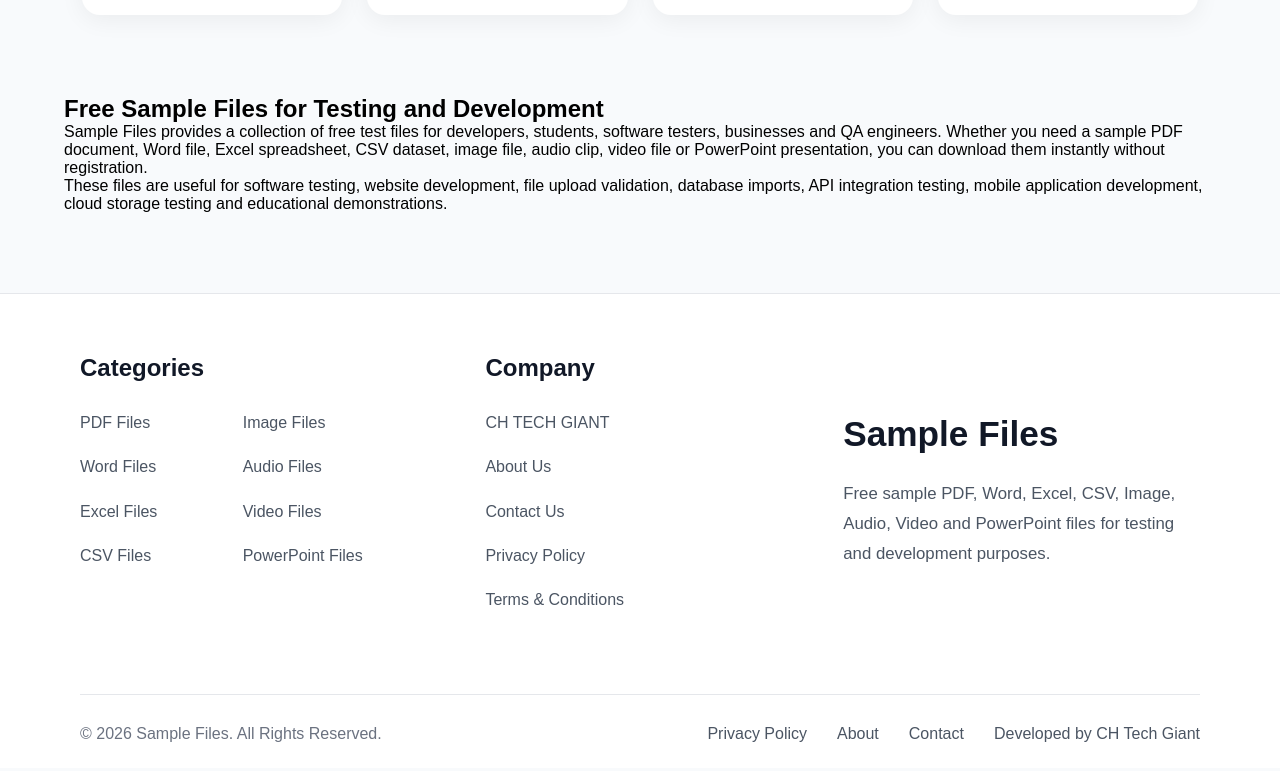
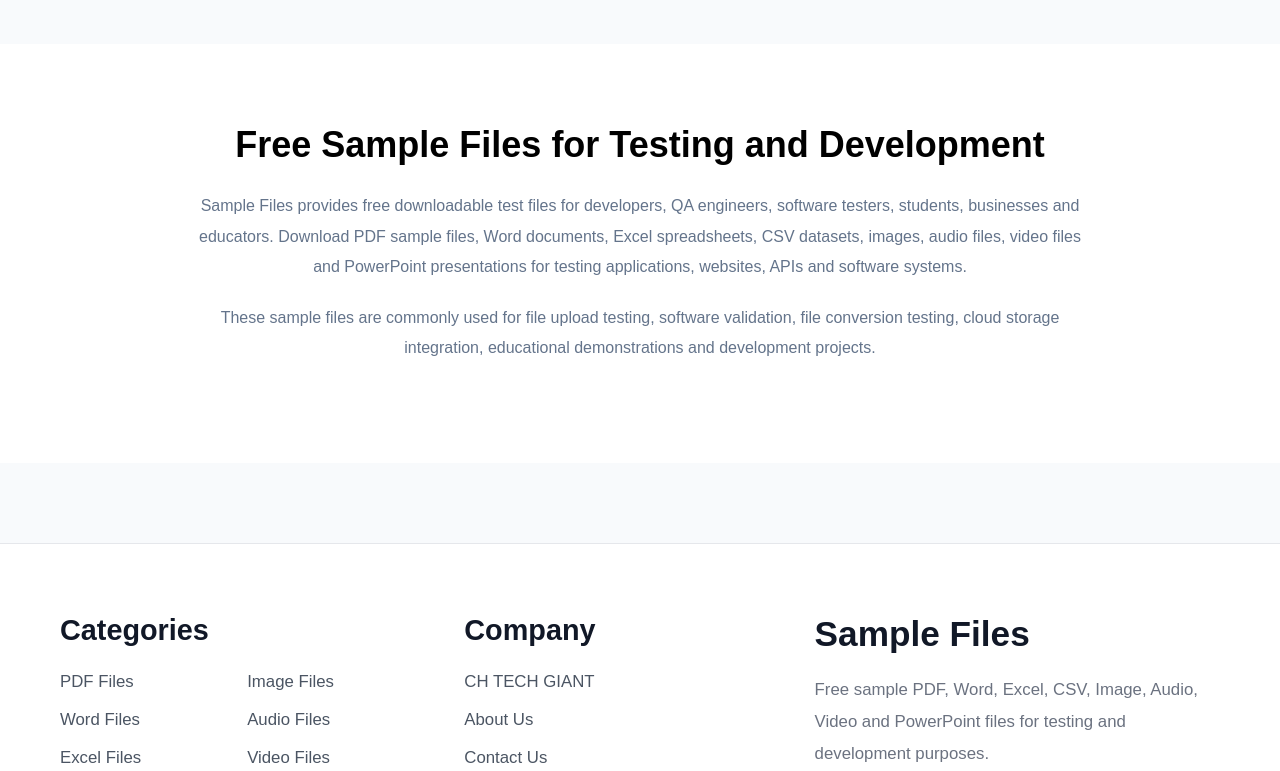
Before and after one commit to harichandranc/sample-files, a React (Vite) app: page / in a window 1280 px wide. Shown: the part 1389-2160 px from the top of the page. Built offline with nearby package versions, Linux system fonts and the light colour scheme.

Commit message:
updated service page

```diff
--- a/src/components/Footer.jsx
+++ b/src/components/Footer.jsx
@@ -29,17 +29,21 @@ function Footer() {
             </div>
           </div>
 
-          {/* Company */}
           <div className="footer-column">
+
   <h4>Company</h4>
 
-            <Link to="/"> CH TECH GIANT</Link>
-            <Link to="/about">About Us</Link>
-            <Link to="/contact">Contact Us</Link>
+  <a
+    href="https://chtechgiant.com"
+    target="_blank"
+    rel="noopener noreferrer"
+  >
+    CH TECH GIANT
+  </a>
+
+  <Link to="/about-us">About Us</Link>
+  <Link to="/contact-us">Contact Us</Link>
   <Link to="/privacy-policy">Privacy Policy</Link>
-            <Link to="/terms-and-conditions">Terms & Conditions</Link>
-
-
 </div>
 
           {/* Branding */}
@@ -59,29 +63,19 @@ function Footer() {
         </div>
 
         <div className="footer-bottom">
-
   <p>
     © 2026 Sample Files. All Rights Reserved.
   </p>
 
   <div className="footer-bottom-links">
-            <Link to="/privacy-policy">
-              Privacy Policy
-            </Link>
-
-            <Link to="/about">
-              About
-            </Link>
-
-            <Link to="/contact">
-              Contact
-            </Link>
-
-            <span>
+    <a
+      href="https://chtechgiant.com"
+      target="_blank"
+      rel="noopener noreferrer"
+    >
       Developed by CH Tech Giant
-            </span>
+    </a>
   </div>
-
 </div>
 
       </div>
--- a/src/main.jsx
+++ b/src/main.jsx
@@ -1,10 +1,14 @@
 import React from "react";
 import ReactDOM from "react-dom/client";
+import { HelmetProvider } from "react-helmet-async";
+
 import App from "./App";
 import "./styles/global.css";
 
 ReactDOM.createRoot(document.getElementById("root")).render(
   <React.StrictMode>
-    <App />
+    <HelmetProvider>
+      <App />
+    </HelmetProvider>
   </React.StrictMode>
 );
--- /dev/null
+++ b/src/pages/AboutUs.jsx
@@ -0,0 +1,48 @@
+import "../styles/layout.css";
+
+function AboutUs() {
+  return (
+    <>
+      <section className="page-header">
+        <div className="container">
+          <h1>About Us</h1>
+
+          <p>
+            Learn more about Sample Files and our mission to
+            provide free downloadable files for testing and
+            development.
+          </p>
+        </div>
+      </section>
+
+      <section className="page-content">
+        <div className="container">
+          <h2>Who We Are</h2>
+
+          <p>
+            Sample Files is a free online resource created to
+            help developers, students, software testers, and
+            businesses download sample files in various formats.
+          </p>
+
+          <p>
+            We provide PDF, Word, Excel, CSV, Image, Audio,
+            Video, and PowerPoint files that can be used for
+            software testing, learning, demonstrations, and
+            development projects.
+          </p>
+
+          <h2>Our Goal</h2>
+
+          <p>
+            Our goal is to make it simple and convenient for
+            users to access sample files without registration,
+            subscriptions, or hidden fees.
+          </p>
+        </div>
+      </section>
+    </>
+  );
+}
+
+export default AboutUs;
--- /dev/null
+++ b/src/pages/ContactUs.jsx
@@ -0,0 +1,50 @@
+import "../styles/layout.css";
+
+function ContactUs() {
+  return (
+    <>
+      <section className="page-header">
+        <div className="container">
+          <h1>Contact Us</h1>
+
+          <p>
+            Have questions, suggestions, or feedback? We'd love
+            to hear from you.
+          </p>
+        </div>
+      </section>
+
+      <section className="page-content">
+        <div className="container">
+          <h2>Get In Touch</h2>
+
+          <p>
+            If you have any questions regarding our sample
+            files, website content, or would like to suggest
+            additional file formats, please contact us.
+          </p>
+
+          <p>
+            <strong>Email:</strong> info@chtechgiant.com
+          </p>
+
+          <p>
+            <strong>Phone:</strong> +91 9980785020
+          </p>
+
+          <p>
+            <strong>Company:</strong> CH TECH GIANT (OPC)
+            PRIVATE LIMITED
+          </p>
+
+          <p>
+            <strong>Location:</strong> Karnataka,
+            India
+          </p>
+        </div>
+      </section>
+    </>
+  );
+}
+
+export default ContactUs;
--- a/src/pages/Home.jsx
+++ b/src/pages/Home.jsx
@@ -19,23 +19,41 @@ function Home() {
     <>
       <Helmet>
         <title>
-          Free Sample Files Download | PDF, Word, Excel, CSV,
-          Images, Audio & Video
+          Free Sample Files Download | PDF, Word, Excel, CSV, Images, Audio & Video
         </title>
 
         <meta
           name="description"
-          content="Download free sample files for testing and development. Get PDF sample files, Word documents, Excel spreadsheets, CSV files, images, audio, video and PowerPoint files instantly."
+          content="Download free sample PDF files, Word documents, Excel spreadsheets, CSV files, images, audio files, video files and PowerPoint presentations for testing, development, software validation and educational purposes."
         />
 
         <meta
           name="keywords"
-          content="sample files, test files, dummy files, pdf sample file, word sample file, excel sample file, csv sample file, image sample file, audio sample file, video sample file, powerpoint sample file, download sample files"
+          content="sample files, test files, dummy files, free sample files, pdf sample file download, sample pdf, word sample file, docx sample file, excel sample file, xlsx sample file, csv sample file, image sample file, jpg sample file, png sample file, audio sample file, mp3 sample file, video sample file, mp4 sample file, powerpoint sample file, ppt sample file, testing files, upload test files, download sample files"
+        />
+
+        <meta name="robots" content="index, follow" />
+
+        <meta
+          property="og:title"
+          content="Free Sample Files Download"
+        />
+
+        <meta
+          property="og:description"
+          content="Download PDF, Word, Excel, CSV, Image, Audio, Video and PowerPoint sample files for testing and development."
+        />
+
+        <meta property="og:type" content="website" />
+
+        <meta
+          property="og:url"
+          content="https://samplefiles.chtechgiant.com"
         />
 
         <link
           rel="canonical"
-          href="https://samplefiles.chtechgiant.com/"
+          href="https://samplefiles.chtechgiant.com"
         />
       </Helmet>
 
@@ -47,15 +65,14 @@ function Home() {
 
           <h1>
             Download Free
-            <span> Sample Files</span>
+            <span>Sample Files</span>
           </h1>
 
           <p>
-            Download free sample PDF files, Word documents,
-            Excel spreadsheets, CSV files, images, audio,
-            video and PowerPoint presentations for testing,
-            development, software demos, QA validation and
-            educational purposes.
+            Download free sample PDF, Word, Excel, CSV,
+            Image, Audio, Video and PowerPoint files for
+            testing, development, education and software
+            validation.
           </p>
 
           <div className="hero-buttons">
@@ -70,12 +87,12 @@ function Home() {
 
           <div className="hero-stats">
             <div>
-              <strong>100+</strong>
+              <strong>Multiple</strong>
               <span>Sample Files</span>
             </div>
 
             <div>
-              <strong>8</strong>
+              <strong>All</strong>
               <span>Categories</span>
             </div>
 
@@ -93,10 +110,8 @@ function Home() {
             <h2>Browse Sample File Categories</h2>
 
             <p>
-              Find and download free sample files in multiple
-              formats including PDF, DOCX, XLSX, CSV, JPG,
-              PNG, MP3, MP4 and PPT for testing applications,
-              websites, APIs and software projects.
+              Download sample PDF, Word, Excel, CSV, Image,
+              Audio, Video and PowerPoint files instantly.
             </p>
           </div>
 
@@ -108,9 +123,7 @@ function Home() {
                 className="category-card"
               >
                 <div className="icon">{item.icon}</div>
-
                 <h3>{item.title}</h3>
-
                 <span>View Files →</span>
               </Link>
             ))}
@@ -123,21 +136,22 @@ function Home() {
           <h2>Free Sample Files for Testing and Development</h2>
 
           <p>
-            Sample Files provides a collection of free test
-            files for developers, students, software testers,
-            businesses and QA engineers. Whether you need a
-            sample PDF document, Word file, Excel spreadsheet,
-            CSV dataset, image file, audio clip, video file or
-            PowerPoint presentation, you can download them
-            instantly without registration.
+            Sample Files provides free downloadable test
+            files for developers, QA engineers, software
+            testers, students, businesses and educators.
+            Download PDF sample files, Word documents,
+            Excel spreadsheets, CSV datasets, images,
+            audio files, video files and PowerPoint
+            presentations for testing applications,
+            websites, APIs and software systems.
           </p>
 
           <p>
-            These files are useful for software testing,
-            website development, file upload validation,
-            database imports, API integration testing, mobile
-            application development, cloud storage testing and
-            educational demonstrations.
+            These sample files are commonly used for file
+            upload testing, software validation, file
+            conversion testing, cloud storage integration,
+            educational demonstrations and development
+            projects.
           </p>
         </div>
       </section>
--- /dev/null
+++ b/src/pages/PrivacyPolicy.jsx
@@ -0,0 +1,64 @@
+import "../styles/layout.css";
+
+function PrivacyPolicy() {
+  return (
+    <>
+      <section className="page-header">
+        <div className="container">
+          <h1>Privacy Policy</h1>
+
+          <p>
+            Learn how we collect, use, and protect information
+            on Sample Files.
+          </p>
+        </div>
+      </section>
+
+      <section className="page-content">
+        <div className="container">
+          <h2>Information We Collect</h2>
+
+          <p>
+            We may collect non-personal information such as
+            browser type, device information, pages visited,
+            and general website usage statistics.
+          </p>
+
+          <h2>Cookies</h2>
+
+          <p>
+            Our website may use cookies to improve user
+            experience and analyze website traffic.
+          </p>
+
+          <h2>Third-Party Services</h2>
+
+          <p>
+            We may use third-party services such as analytics
+            and advertising providers. These services may
+            collect information according to their own privacy
+            policies.
+          </p>
+
+          <h2>Google AdSense</h2>
+
+          <p>
+            Google may use cookies to serve ads based on your
+            visit to this website and other websites on the
+            internet.
+          </p>
+
+          <h2>Contact</h2>
+
+          <p>
+            If you have any questions regarding this Privacy
+            Policy, please contact us at
+            info@chtechgiant.com.
+          </p>
+        </div>
+      </section>
+    </>
+  );
+}
+
+export default PrivacyPolicy;
--- a/src/styles/home.css
+++ b/src/styles/home.css
@@ -176,3 +176,21 @@
     font-size: 30px;
   }
 }
+.seo-content {
+  padding: 80px 0;
+  background: #ffffff;
+}
+
+.seo-content h2 {
+  text-align: center;
+  font-size: 36px;
+  margin-bottom: 25px;
+}
+
+.seo-content p {
+  max-width: 900px;
+  margin: 0 auto 20px;
+  line-height: 1.9;
+  color: #64748b;
+  text-align: center;
+}
--- a/src/styles/layout.css
+++ b/src/styles/layout.css
@@ -50,124 +50,107 @@
 
 .footer {
   background: #ffffff;
-  color: #1f2937;
+  border-top: 1px solid #e5e7eb;
   margin-top: 80px;
-  border-top: 1px solid #e5e7eb;
 }
 
 .footer-container {
   max-width: 1200px;
   margin: auto;
-  padding: 60px 40px 25px;
+  padding: 70px 20px 30px;
 }
 
 .footer-grid {
   display: grid;
   grid-template-columns: 1.2fr 1fr 1.5fr;
-  gap: 120px;
+  gap: 80px;
   align-items: start;
 }
 
-/* Categories two-column layout */
+/* Brand */
+
+.footer-brand h3 {
+  font-size: 2.2rem;
+  font-weight: 700;
+  margin-bottom: 20px;
+  color: #111827;
+}
+
+.footer-brand p {
+  color: #6b7280;
+  line-height: 1.9;
+  font-size: 1.05rem;
+  max-width: 420px;
+}
+
+/* Headings */
+
+.footer-column h4 {
+  font-size: 1.8rem;
+  font-weight: 700;
+  margin-bottom: 25px;
+  color: #111827;
+}
+
+/* Categories Grid */
 
 .footer-links-two-col {
   display: grid;
   grid-template-columns: 1fr 1fr;
-  gap: 40px;
-}
-
-
-.footer-brand h3 {
-  font-size: 2.2rem;
-  font-weight: 700;
-  margin-top: 60px;
-  margin-bottom: 25px;
-  color: #111827;
-}
-
-.footer-brand p {
-  max-width: 420px;
-  margin: 0 auto;
-  line-height: 1.8;
-  font-size: 1rem;
-  color: #4b5563;
-}
-
-/* Headings */
-.footer-column h4 {
-  font-size: 1.5rem;
-  font-weight: 700;
-  margin-bottom: 30px;
-  color: #111827;
+  gap: 15px 50px;
 }
 
 /* Links */
 
 .footer-column a {
   display: block;
+  text-decoration: none;
   color: #4b5563;
-  text-decoration: none;
-  margin-bottom: 20px;
-  font-size: 1rem;
-  line-height: 1.4;
+  margin-bottom: 18px;
+  font-size: 1.05rem;
+  transition: all 0.3s ease;
 }
 
 .footer-column a:hover {
   color: #2563eb;
+  transform: translateX(3px);
 }
 
-/* Text */
-
-.footer-column p {
-  color: #4b5563;
-  line-height: 1.8;
-  margin-bottom: 16px;
-  font-size: 1.05rem;
-}
-
-/* Bottom section */
+/* Bottom */
 
 .footer-bottom {
-  margin-top: 60px;
-  padding-top: 30px;
+  margin-top: 50px;
+  padding-top: 25px;
   border-top: 1px solid #e5e7eb;
 
   display: flex;
   justify-content: space-between;
   align-items: center;
-  flex-wrap: wrap;
+  gap: 20px;
 }
 
 .footer-bottom p {
-  margin: 0;
   color: #6b7280;
-  font-size: 1rem;
+  font-size: 0.95rem;
 }
 
 .footer-bottom-links {
   display: flex;
-  align-items: center;
-  gap: 30px;
+  gap: 25px;
+  flex-wrap: wrap;
 }
 
 .footer-bottom-links a,
 .footer-bottom-links span {
+  text-decoration: none;
   color: #4b5563;
-  text-decoration: none;
-  font-size: 1rem;
+  font-size: 0.95rem;
 }
 
 .footer-bottom-links a:hover {
   color: #2563eb;
 }
 
-.footer-column:nth-child(2) a {
-  margin-bottom: 22px;
-}
-
-.footer-links-two-col a {
-  margin-bottom: 22px;
-}
 /* =========================
    MOBILE
 ========================= */
@@ -175,39 +158,53 @@
 @media (max-width: 900px) {
   .footer-grid {
     grid-template-columns: 1fr;
-    gap: 50px;
+    gap: 45px;
   }
 
   .footer-links-two-col {
-    grid-template-columns: 1fr;
-    gap: 0;
+    grid-template-columns: 1fr 1fr;
+    gap: 10px 30px;
   }
 
   .footer-brand {
-    text-align: left;
-  }
-
-  .footer-brand p {
-    margin: 0;
+    order: -1;
   }
 
   .footer-brand h3 {
-    font-size: 2.2rem;
-  }
-
-  .footer-column h4 {
-    font-size: 1.6rem;
+    font-size: 2.4rem;
   }
 
   .footer-bottom {
     flex-direction: column;
-    gap: 15px;
     text-align: center;
   }
 
   .footer-bottom-links {
     justify-content: center;
-    flex-wrap: wrap;
-    gap: 15px;
   }
 }
+
+
+.page-content {
+  padding: 40px 0 60px;
+  background: #ffffff;
+}
+
+.page-content .container {
+  max-width: 1200px;
+}
+
+.page-content h2 {
+  text-align: center;
+  font-size: 36px;
+  margin-bottom: 25px;
+  color: #111827;
+}
+
+.page-content p {
+  max-width: 900px;
+  margin: 0 auto 20px;
+  text-align: center;
+  color: #64748b;
+  line-height: 1.9;
+}
```
Also changed, not shown: src/App.jsx (+8 -1 lines), src/components/ScrollToTop.jsx (+7 -3 lines), src/styles/category.css (line endings or trailing spaces). Lines whose indentation alone changed are shown as unchanged.
